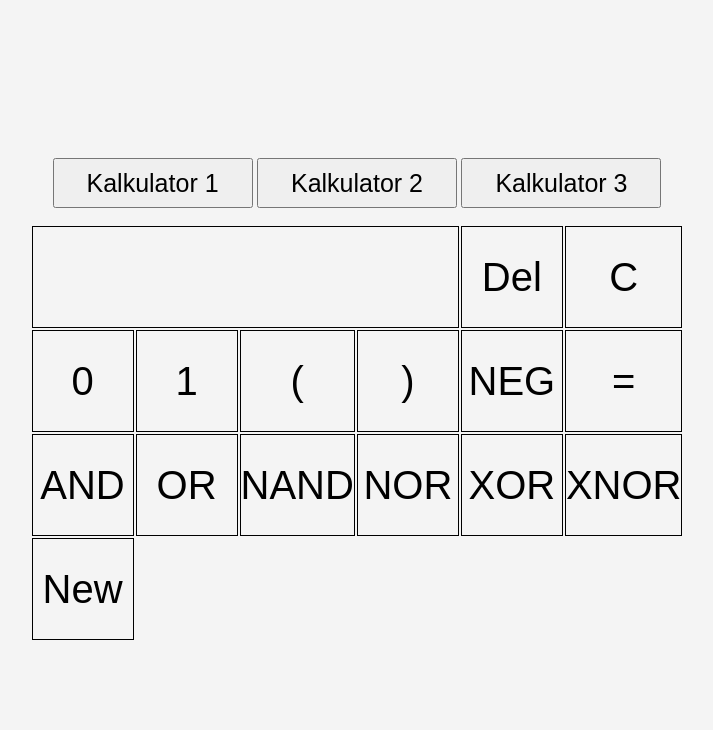
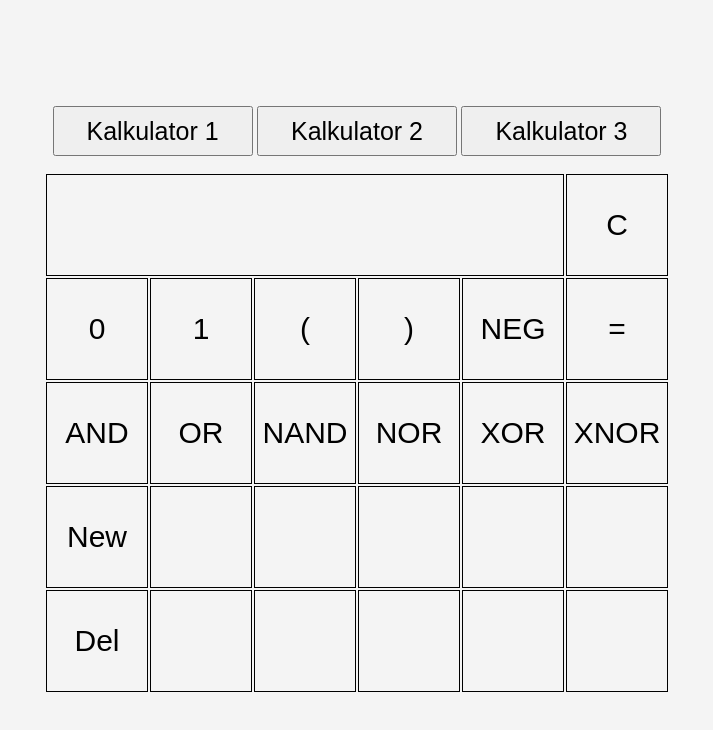
Before and after one commit to maticVernikFERI/kalkulator, a plain HTML site: page kalk3.html in a window 1280 px wide. Shown: the whole page, without its empty margins (283-996 px from the left). Drawn offline with nearby package versions, Linux system fonts and the light colour scheme.

Commit message:
spremenil style

```diff
--- a/kalk3.html
+++ b/kalk3.html
@@ -1,6 +1,5 @@
 <!doctype html>
 <html lang="en">
-
   <head>
     <meta charset="UTF-8" />
     <meta name="viewport" content="width=device-width, initial-scale=1.0" />
@@ -19,8 +18,7 @@
     <div class="container">
       <table class="table">
         <tr>
-        <td colspan="4" id="display"></td>
-        <td id="del">Del</td>
+          <td colspan="5" id="display"></td>
           <td id="clear">C</td>
         </tr>
         <tr>
@@ -41,12 +39,21 @@
         </tr>
         <tr id="variables">
           <td id="new">New</td>
+          <td></td>
+          <td></td>
+          <td></td>
+          <td></td>
+          <td></td>
+        </tr>
+        <tr>
+          <td id="del">Del</td>
+          <td></td>
+          <td></td>
+          <td></td>
+          <td></td>
+          <td></td>
         </tr>
       </table>
     </div>
-
-
-
   </body>
-
 </html>
--- a/style.css
+++ b/style.css
@@ -12,9 +12,8 @@ th {
   border: 1px solid black;
   width: 100px;
   text-align: center;
-  font-size: 50px;
+  font-size: 30px;
   cursor: pointer;
-  font-size: 40px;
 }
 td:hover {
   background-color: #e6e6e6;
```
Lines whose indentation alone changed are shown as unchanged.
